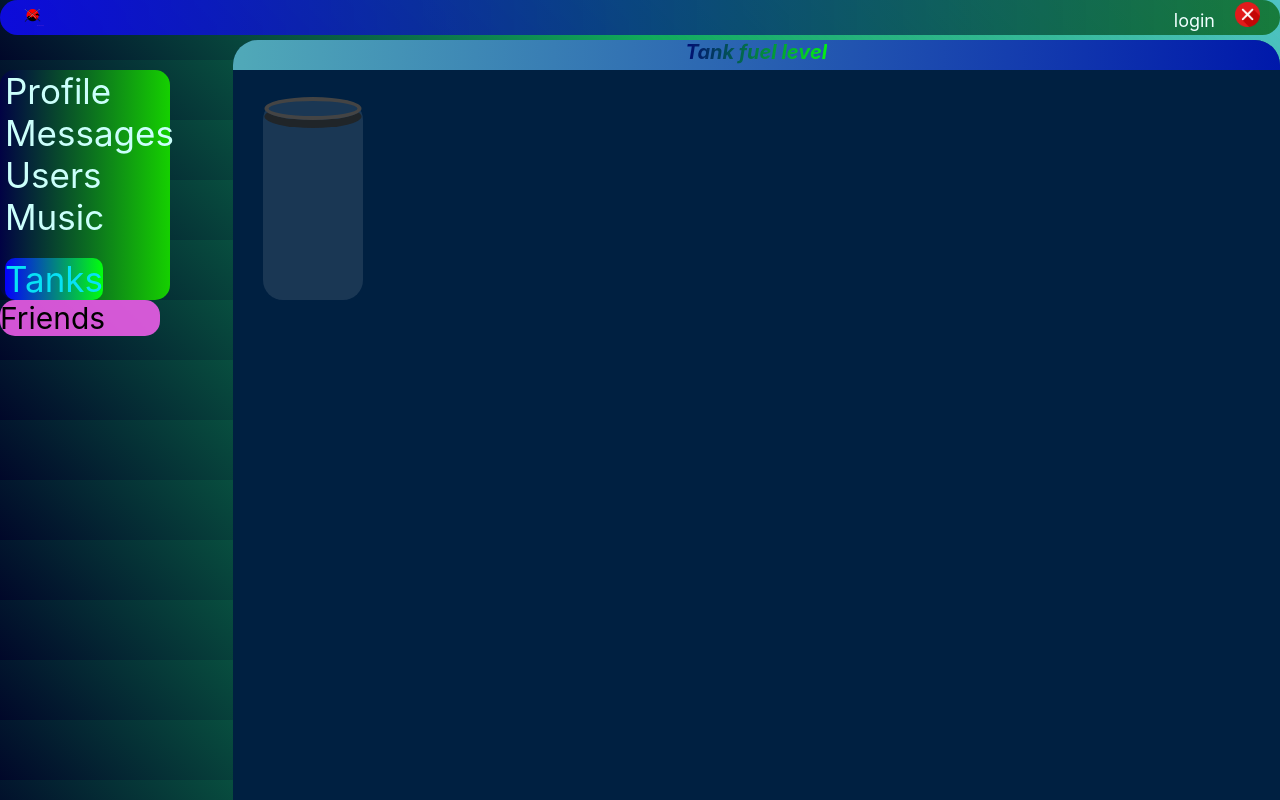
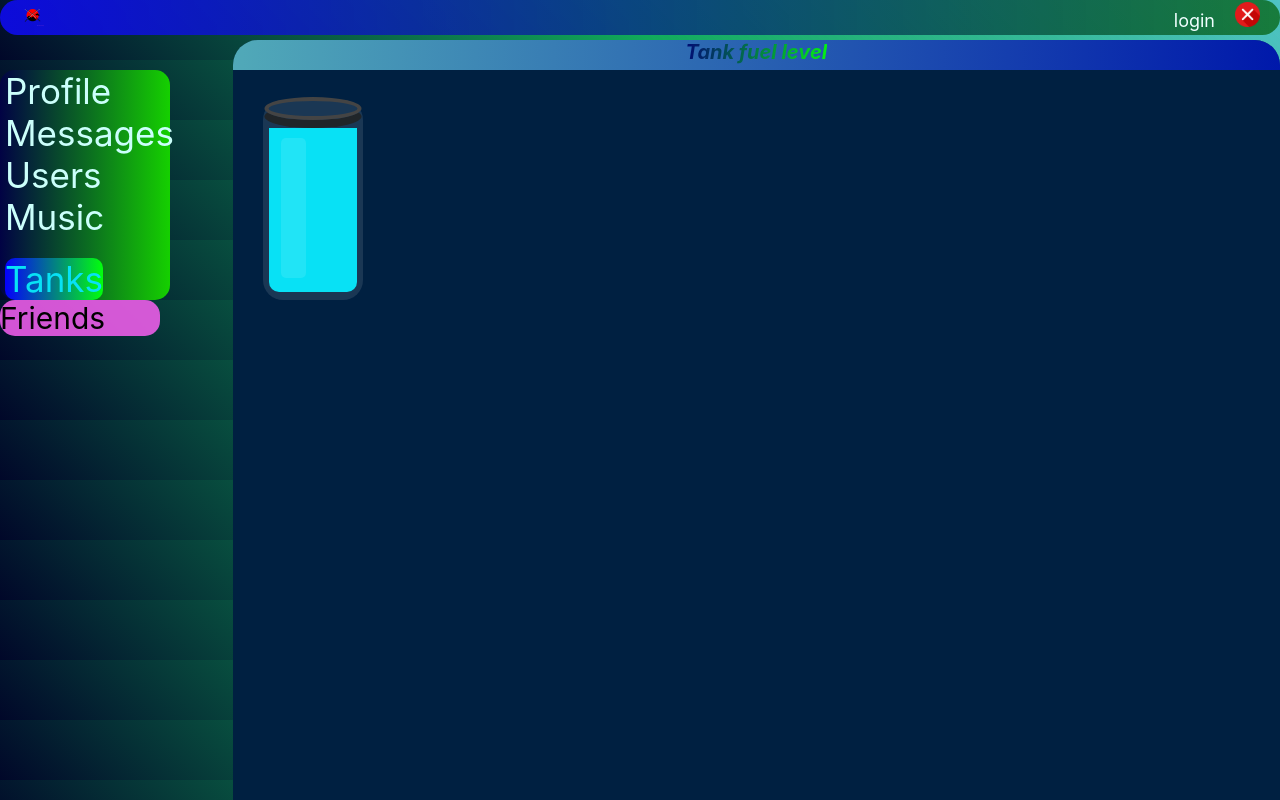
Before and after one commit to Alexey928/WheyOfSamuray, a React (Create React App) app: page /Tanks in a window 1280 px wide. Built offline with nearby package versions, Linux system fonts and the light colour scheme; no server answers.

Commit message:
continue progect and create page for tancs level ) it is my first frilanse task2 )

```diff
--- a/src/components/Tancs/Tank.module.css
+++ b/src/components/Tancs/Tank.module.css
@@ -22,10 +22,27 @@ position: relative;
     transform: translateX(-50%);
     box-shadow: 0 8px 0 rgba(34, 34, 34, 0.84);
 }
-
+.glass .inner:after{
+    content:"";
+    position:absolute;
+    top: 35px;
+    left: 15px;
+    width: 25px;
+    height: 140px;
+    background: rgba(255,255,255,0.1);
+    border-radius: 5px;
+}
 .inner{
 
 }
 .liquid{
+    position: absolute;
+    top:25px;
+    left:3px;
+    right: 3px;
+    bottom: 5px;
+    background: #08e1f5;
+    border-radius: 0 0 10px 10px;
+
 
 }
--- a/src/components/Tancs/Tanks.module.css
+++ b/src/components/Tancs/Tanks.module.css
@@ -31,7 +31,6 @@
     display: flex;
     flex-wrap: wrap;
     padding: 30px;
-
 }
 .contentWrapper::-webkit-scrollbar {
     width: 0;
```
